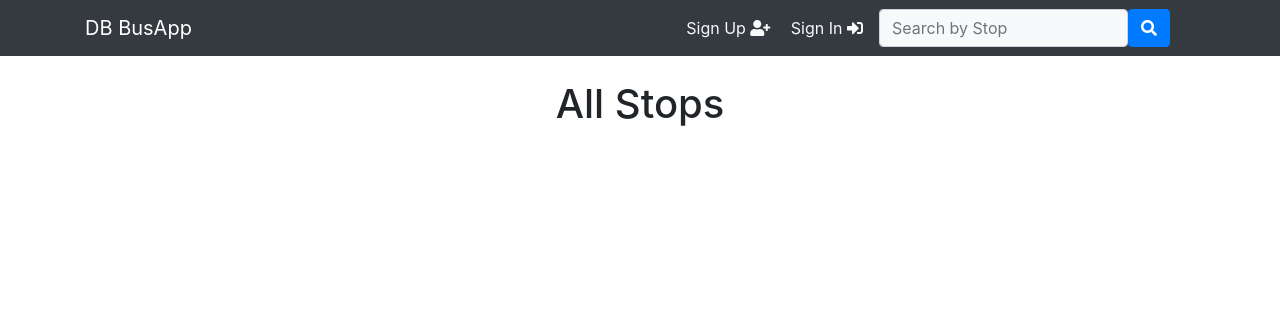
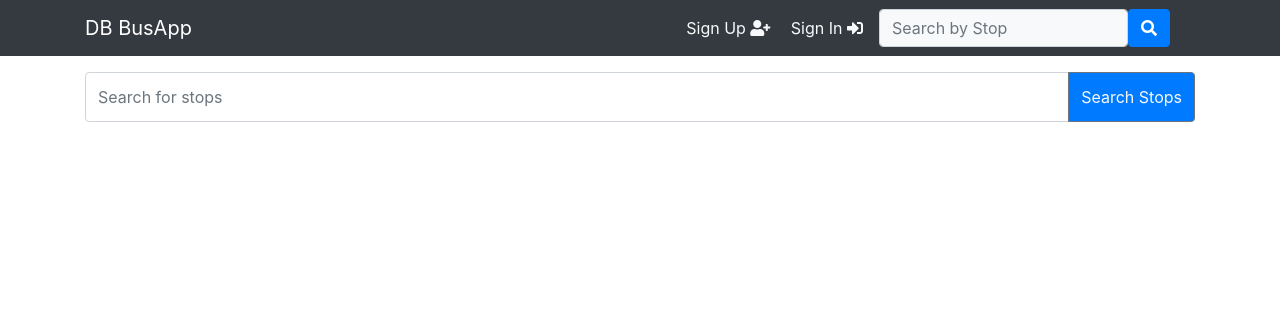
Before and after one commit to TUDublin/code-and-docs-Elijel, a Django app: page /allstops/ in a window 1280 px wide. Shown: the top 316 px of the page. Run offline with Django 4.2, Linux system fonts and the light colour scheme; data that the repository does not hold is empty; parts of the project's set-up code (start-up, migrations or seed data) failed here and were passed over; some libraries are stand-ins or nearby versions.

Commit message:
Added Search functionality for Stops

```diff
--- a/code/main/templates/Route/route_detail.html
+++ b/code/main/templates/Route/route_detail.html
@@ -34,7 +34,6 @@ Stop Times
                 <thead>
                     <tr>
                         <th colspan="3">
-
                             <h3 class="text-center">Stops List</h3>
                             {% if stops.has_other_pages %}
                                 <ul class="pagination justify-content-center">
--- a/code/main/templates/Stops/stop.html
+++ b/code/main/templates/Stops/stop.html
@@ -1,30 +1,19 @@
 {% extends "base.html" %}
 {% load static %}
 {% block title %}
-	{% if continent %}
-		{{ continent.name }}
-	{% else %}
-		Global
-	{% endif %}
+	Stops
 {% endblock %}
 {% block content %}
 	<!--Breadcrumb navigation-->
-	{% if stop %}
-	<br>
-	<div>
-		<h1 class="text-center">{{stop.stop_name}}</h1>
-    {% else %}
-	<br>
-	<div>
-		<h1 class="text-center">All Stops</h1>
-	</div>
-    {% endif %}
-
-	{% for i in route %}
-		{{i.route_short_name}}
-	{% endfor %}
-
     <div class="container">
+				<form method="GET" action="{% url 'main:allStops' %}">
+				  <div class="input-group mb-3 pt-3">
+					<input type="text" class="form-control py-4" placeholder="Search for stops" name="q" value="{{ request.GET.q }}">
+					<div class="input-group-append">
+					  <button class="btn text-light bg-primary btn-outline-secondary" type="submit">Search Stops</button>
+					</div>
+				  </div>
+				</form>
 		<div class="row mx-auto">
 			{% for stops in stop_lists.object_list %}
 				<div class="my_bottom margin col-12 col-lg-4 pt-3">
@@ -85,6 +74,10 @@
 			font-size: 80%;
 		  }
 		}
+		.form-control.py-4 {
+		padding-top: 2rem;
+		padding-bottom: 2rem;
+		}
 	</style>
 
 	<script async defer
--- a/code/main/views.py
+++ b/code/main/views.py
@@ -66,6 +66,12 @@ def allStops(request, stop_id=None):
     if stop_id != None:
         c_page = get_object_or_404(Stop, stop_id=stop_id)
         stop_list = Stop.objects.filter(stop_id=c_page)
+    else:
+        stop_list = Stop.objects.all().filter()
+
+    if request.GET.get('q'):
+        query = request.GET['q']
+        stop_list = Stop.objects.filter(Q(stop_name__icontains=query) | Q(stop_id__icontains=query))
     else:
         stop_list = Stop.objects.all().filter()
 
```
Also changed, not shown: code/main/templates/Route/route_list.html (+9 -8 lines).
